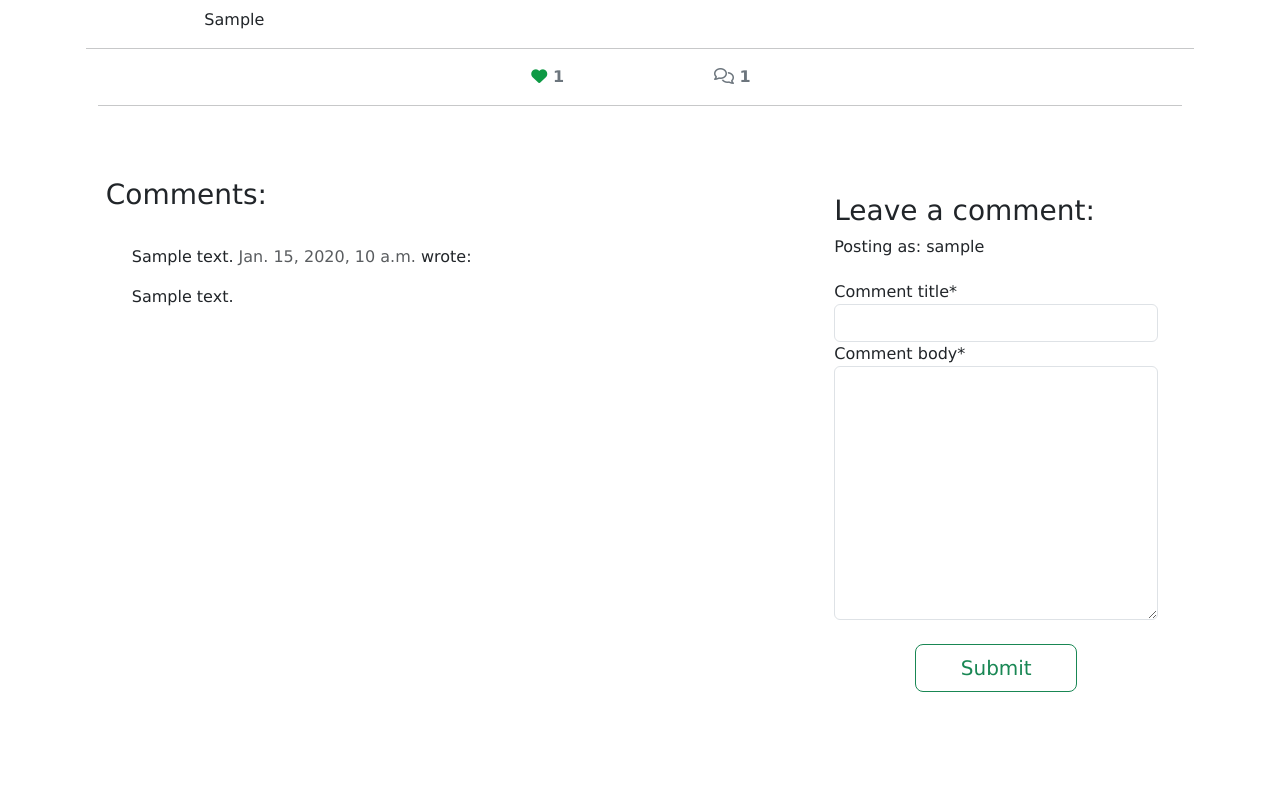
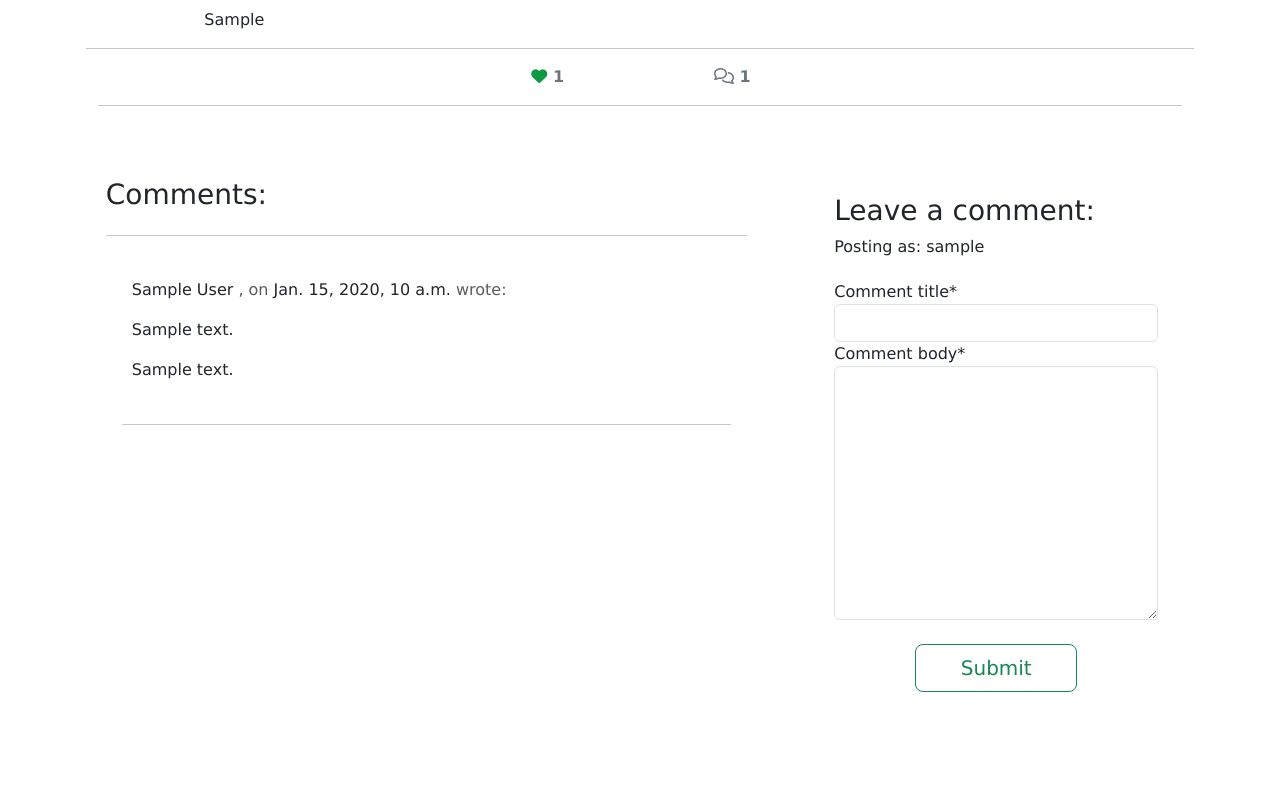
Before and after one commit to ShemmyYo/django-shemmylicious, a Django app: a page that uses templates/recipe_detail.html in a window 1280 px wide. Shown: the part 861-1652 px from the top of the page. Run offline with Django 3.2, Linux system fonts and the light colour scheme; a user stored in the database is signed in; tables that the repository leaves empty hold one stand-in row (values such as "Sample post"); some libraries are stand-ins or nearby versions.

Commit message:
styled comment section

```diff
--- a/blog/models.py
+++ b/blog/models.py
@@ -71,6 +71,7 @@ class Comment(models.Model):
     recipe_name = models.ForeignKey(Recipe, on_delete=models.CASCADE, related_name='comments')
     comment_title = models.CharField(max_length=80)
     comment_body = models.TextField()
+    post_author = models.TextField()
     email = models.EmailField()
     created_date = models.DateTimeField(auto_now_add=True)
     active = models.BooleanField(default=False)
@@ -79,4 +80,4 @@ class Comment(models.Model):
         ordering = ['created_date']
 
     def __str__(self):
-        return f"Comment {self.comment_body} by {self.comment_title}, posted: {self.created_date}"
+        return f"Comment {self.comment_body} by {self.post_author}, posted: {self.created_date}"
--- a/blog/views.py
+++ b/blog/views.py
@@ -148,7 +148,7 @@ class RecipeDetailView(View):
         comment_form = CommentForm(data=request.POST)
         if comment_form.is_valid():
             comment_form.instance.email = request.user.email
-            comment_form.instance.name = request.user.username
+            comment_form.instance.post_author = request.user.username
             comment = comment_form.save(commit=False)
             comment.recipe_name = recipe
             comment.save()
--- a/templates/recipe_detail.html
+++ b/templates/recipe_detail.html
@@ -146,21 +146,24 @@
     <div class="row">
         <div class="col-md-7 offset-1 card mb-4  mt-3 ">
             <h3>Comments:</h3>
+            <hr>
             <div class="card-body">
                 <!-- We want a for loop inside the tags to iterate through each comment in comments -->
                 {% for comment in comments %}
                 <div class="comments" style="padding: 10px;">
                     <p class="font-weight-bold">
                         <!-- The commenter's name goes here. Check the model if you're not sure what that is -->
-                        {{ comment.comment_title }}
-                        <span class=" text-muted font-weight-normal">
-                            <!-- The comment's created date goes here -->
-                            {{ comment.created_date }}
-                        </span> wrote:
+                        {{ comment.post_author }}
+                        <span class=" text-muted font-weight-normal">, on</span>
+                        <!-- The comment's created date goes here -->
+                        {{ comment.created_date }}
+                        <span class=" text-muted font-weight-normal">wrote:</span>
                     </p>
                     <!-- The body of the comment goes before the | -->
+                    {{ comment.comment_title | linebreaks }}
                     {{ comment.comment_body | linebreaks }}
                 </div>
+                <hr>
                 <!-- Our for loop ends here -->
                 {% endfor %}
             </div>
```
Also changed, not shown: blog/migrations/0013_comment_post_author.py (added).
